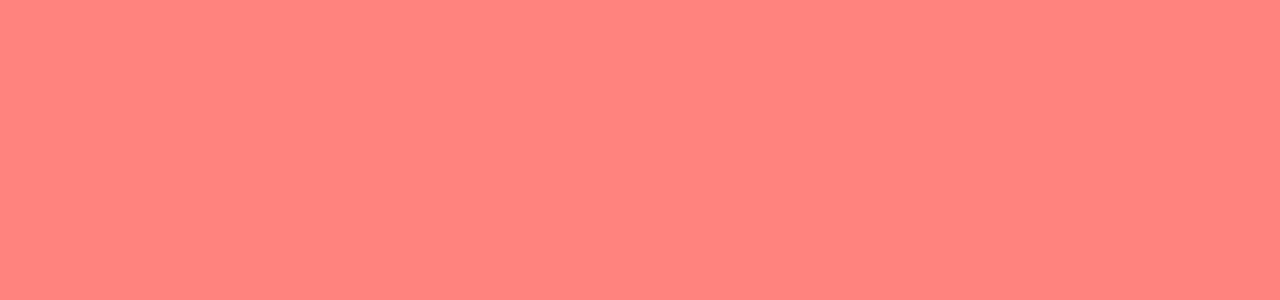
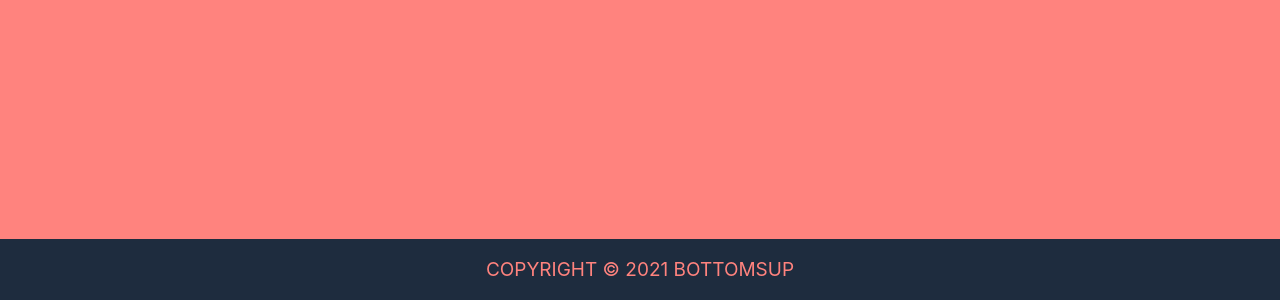
Before and after one commit to software-assignments-spring2021/project-setup-team-povedniki-attitude, a React (Create React App) app in the folder front-end/: page /accountdetails in a window 1280 px wide. Shown: the part 1304-1604 px from the top of the page. Built offline with nearby package versions, Linux system fonts and the light colour scheme.

Commit message:
forgot footer on account detail page

```diff
--- a/front-end/src/Components/AccountDetails/account_details.js
+++ b/front-end/src/Components/AccountDetails/account_details.js
@@ -34,7 +34,9 @@ function AccountDetails(){
             <p id="AccountProperties">History:</p>
         </div>
 
-
+        <footer>
+          <p>Copyright © 2021 BottomsUp</p>
+        </footer>
 
       </>
     )
```
